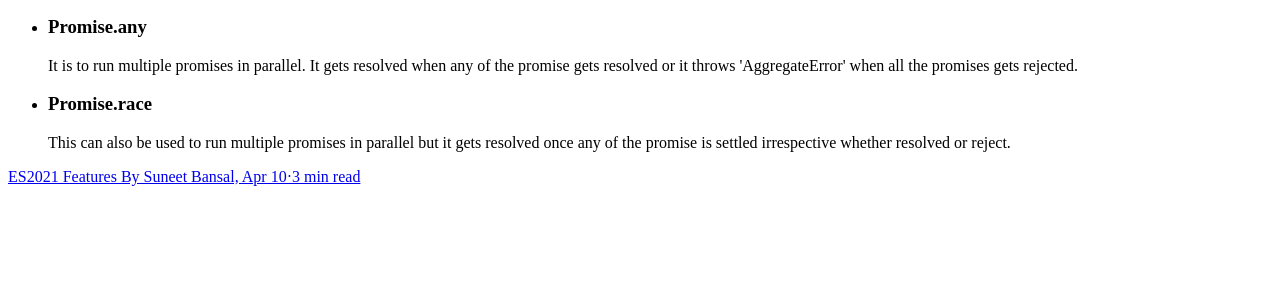
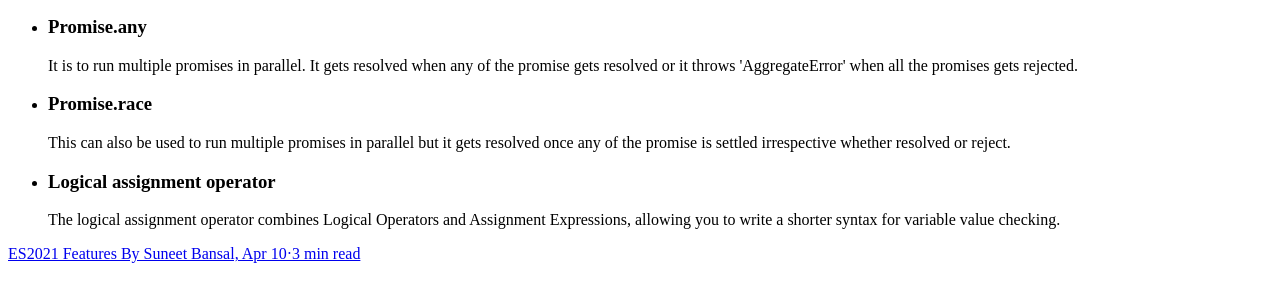
Before and after one commit to yugmani/es2021-featyres, a website: page index.html in a window 1280 px wide. Shown: the part 128-430 px from the top of the page. Drawn offline with Linux system fonts and the light colour scheme.

Commit message:
logical assignment operator

```diff
--- a/index.html
+++ b/index.html
@@ -17,6 +17,12 @@
       resolved once any of the promise is settled irrespective whether resolved
       or reject.
     </li>
+    <li>
+      <h3>Logical assignment operator</h3>
+      The logical assignment operator combines Logical Operators and Assignment
+      Expressions, allowing you to write a shorter syntax for variable value
+      checking.
+    </li>
   </ul>
   <a
     href="https://suneetbansal.medium.com/es2021-es12-important-features-1a9d448b3b58"
```
Also changed, not shown: index.js (+35 -1 lines).
